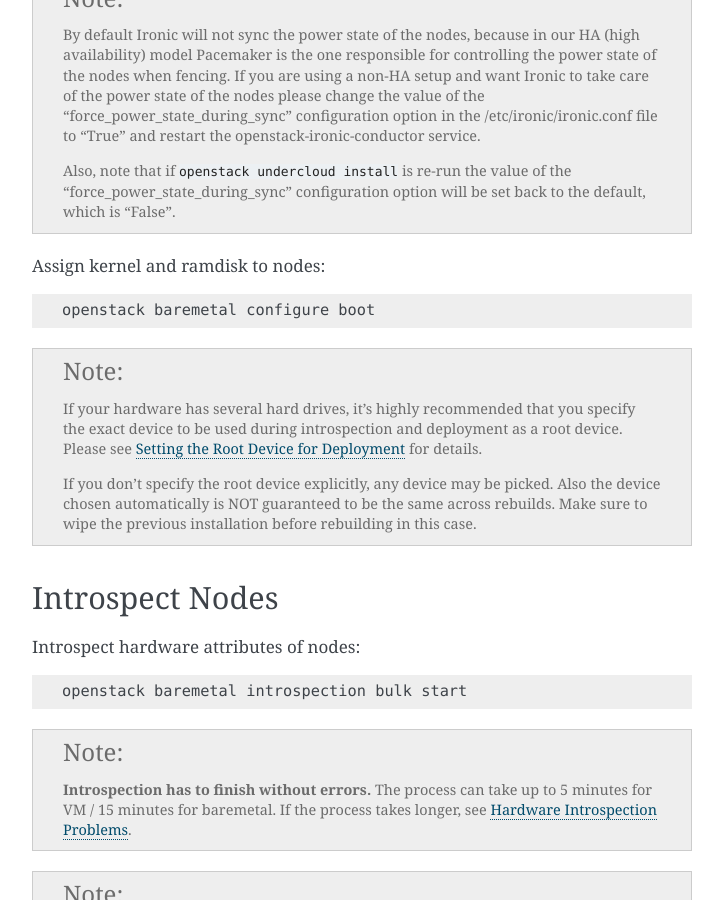
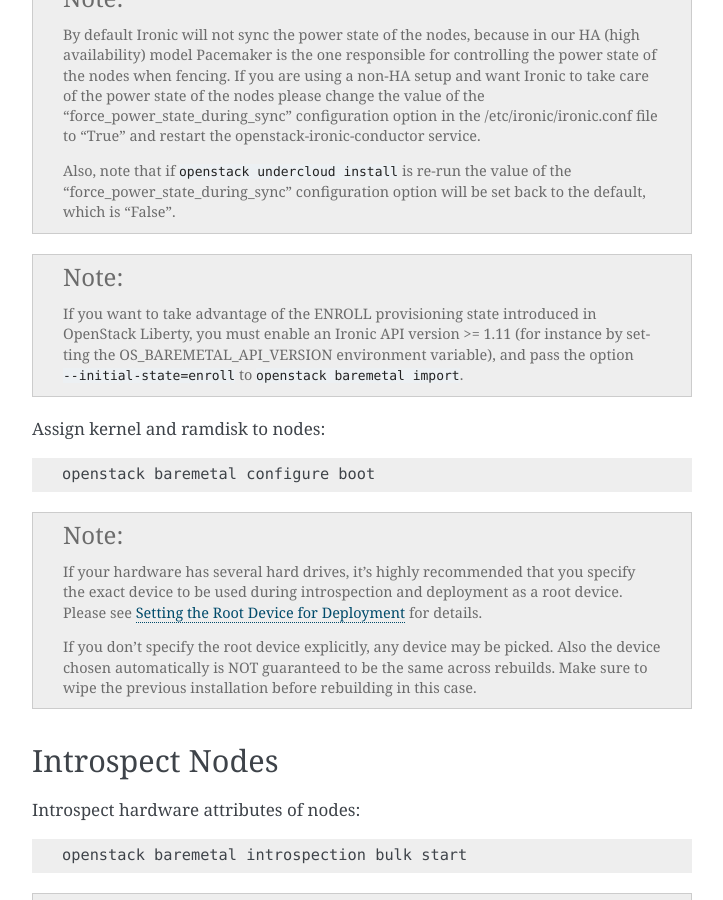
Before and after one commit to openstack-archive/tripleo-docs, a Sphinx documentation site: the page built from doc/source/basic_deployment/basic_deployment_cli.rst, in a window 1280 px wide and 900 px high, scrolled down 3736 px. Shown: the whole window, without its empty margins (388-1111 px from the left). Built offline with Sphinx 7.4.7, drawn with Linux system fonts in a browser that asks for light colours; pages that are not in the unit, such as notebooks, are missing from menus.

Commit message:
Document --initial-state param on baremetal import
Change-Id: I94d4cb0ad8da515f0a37d6e5fea8dfa57b0d29d1

```diff
--- a/doc/source/basic_deployment/basic_deployment_cli.rst
+++ b/doc/source/basic_deployment/basic_deployment_cli.rst
@@ -200,6 +200,13 @@
    Also, note that if ``openstack undercloud install`` is re-run the value of
    the "force_power_state_during_sync" configuration option will be set back to
    the default, which is "False".
+
+.. note::
+   If you want to take advantage of the ENROLL provisioning state introduced in
+   OpenStack Liberty, you must enable an Ironic API version >= 1.11 (for
+   instance by setting the OS_BAREMETAL_API_VERSION environment variable), and
+   pass the option ``--initial-state=enroll`` to ``openstack baremetal
+   import``.
 
 Assign kernel and ramdisk to nodes::
 
```
